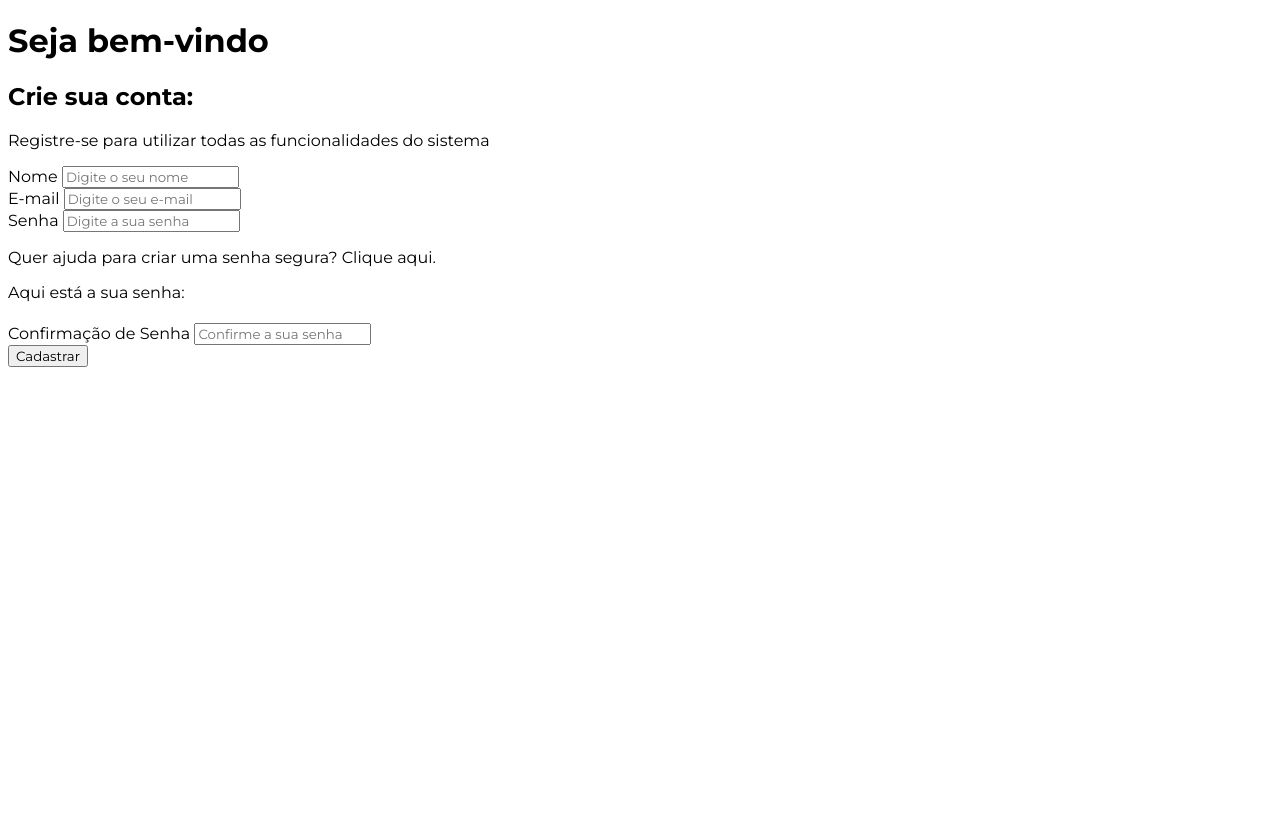
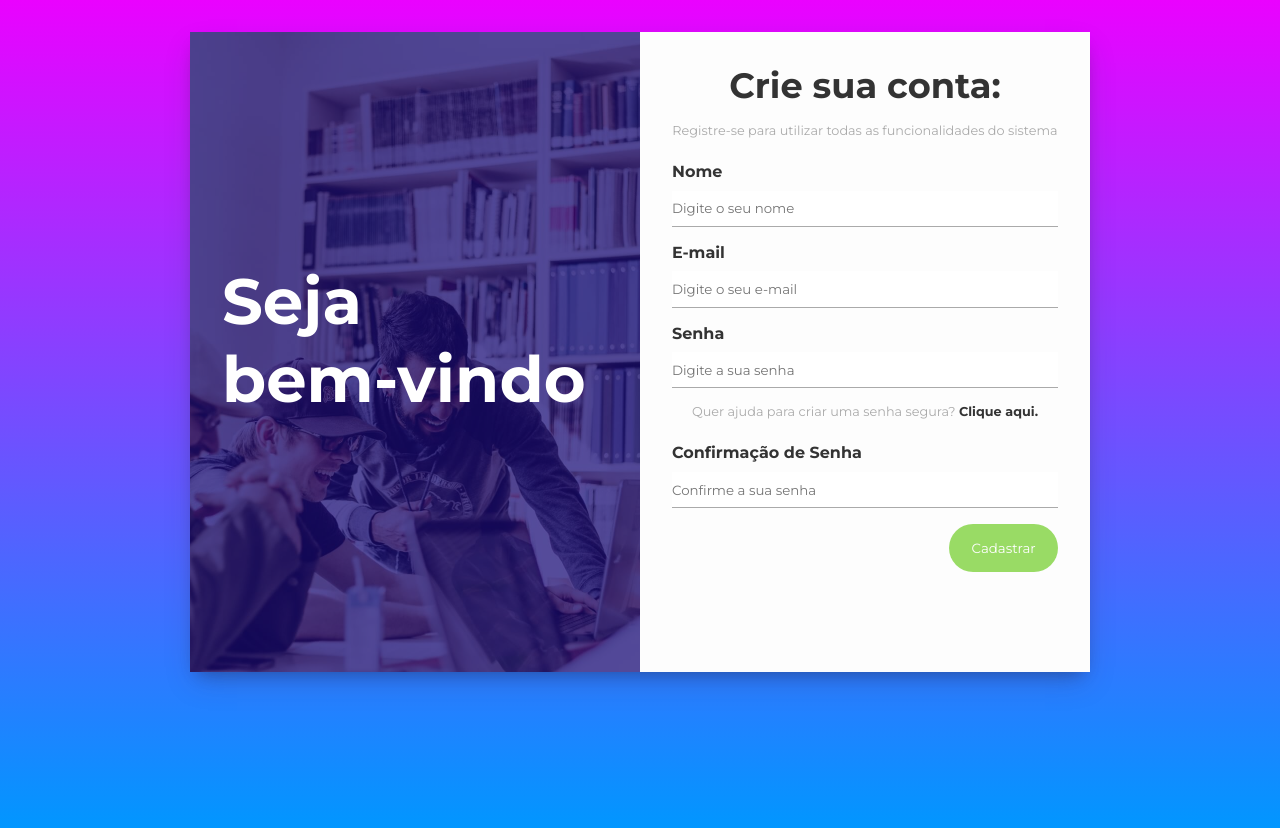
Before and after one commit to Bruno-Vitor/password-generator, a plain HTML site: page index.html in a window 1280 px wide. Before the commit the page ends 800 px from the top, so only its background shows below. Drawn offline with Linux system fonts and the light colour scheme.

Commit message:
Update 1.2

```diff
--- a/css/styles.css
+++ b/css/styles.css
@@ -1,3 +1,132 @@
 * {
   font-family: 'Montserrat', sans-serif;
+  padding: 0;
+  margin: 0;
+  box-sizing: border-box;
+  color: #333;
 }
+
+html, body {
+  height: auto;
+  min-height: 100vh;
+}
+
+html {
+  background: linear-gradient(180deg, #ea02ff 0%, #0097ff 100%);
+}
+
+input:focus {
+  outline: none;
+}
+
+#register-container {
+  display: flex;
+  max-width: 900px;
+  min-height: 80vh;
+  margin: 2rem auto;
+  box-shadow: rgba(50, 50, 93, 0.25) 0px 13px 27px -5px, rgba(0, 0, 0, 0.3) 0px 8px 16px -8px;
+}
+
+#register-banner {
+  background: url('../img/bg-form.jpg');
+  background-size: cover;
+  background-position: center;
+  width: 50%;
+}
+
+#banner-layer {
+  display: flex;
+  background-color: rgba(25, 11, 122, 0.7);
+  height: 100%;
+  padding: 2rem;
+  align-items: center;
+}
+
+#register-banner h1 {
+  font-size: 4rem;
+  margin-bottom: 1.5rem;
+  color: #fff;
+  word-spacing: 50rem;
+}
+
+#register-form {
+  display: flex;
+  flex-direction: column;
+  background-color: #fdfdfd;
+  padding: 2rem;
+  width: 50%;
+}
+
+#register-form h2 {
+  text-align: center;
+  margin-bottom: 1rem;
+  font-size: 2.2rem;
+}
+
+#register-form p {
+  text-align: center;
+  margin-bottom: 1.5rem;
+  color: #aaa;
+  font-size: 0.8rem;
+}
+
+.form-control {
+  display: flex;
+  flex-direction: column;
+  margin-bottom: 1rem;
+}
+
+.form-control label {
+  font-weight: bold;
+  margin-bottom: .6rem;
+}
+
+.form-control input {
+  border: none;
+  border-bottom: 1px solid #aaa;
+  padding: .6rem 0;
+}
+
+#generate-password {
+  font-weight: bold;
+  cursor: pointer;
+  transition: 0.4s;
+}
+
+#generate-password:hover {
+  color: #0099ff;
+}
+
+#register-form #generated-password {
+  border: 1px solid #0099ff;
+  border-radius: 4px;
+  font-weight: bold;
+  font-size: 1.2rem;
+  padding: .4rem;
+  color: #333;
+  text-align: center;
+  margin-bottom: 1rem;
+  display: none;
+}
+
+#register-form #generated-password p {
+  color: #81d340;
+  margin-bottom: 0.5rem;
+}
+
+#register-form input[type="submit"] {
+  background-color: #81d340;
+  color: #fff;
+  opacity: 0.8;
+  border: none;
+  border-radius: 2rem;
+  padding: 1rem 1.4rem;
+  max-width: 150px;
+  cursor: pointer;
+  align-self: flex-end;
+  transition: 0.4s;
+}
+
+#register-form input[type="submit"]:hover {
+  opacity: 1;
+}
```
